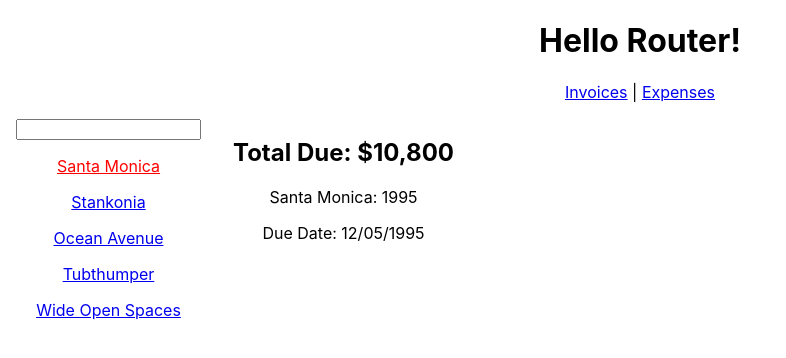
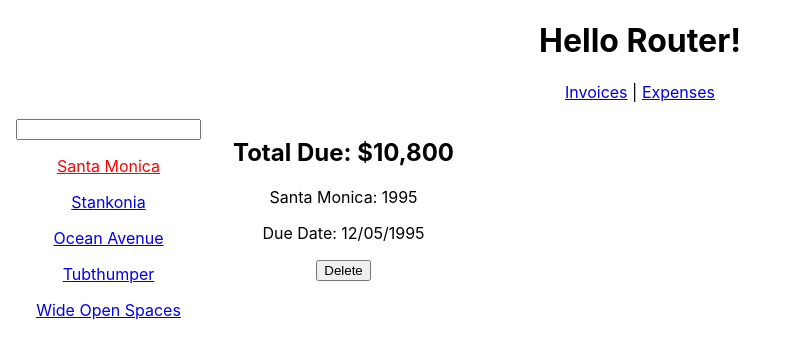
Before and after one commit to hewking/frontendPractice, a React (Create React App) app in the folder router-tutorial/: page /invoices/1995 in a window 1280 px wide. Shown: the top 358 px of the page, without its empty margins (0-786 px from the left). Built offline with nearby package versions, Linux system fonts and the light colour scheme.

Commit message:
feature:  使用useNavigate 通过代码的方式导航

```diff
--- a/router-tutorial/src/data.js
+++ b/router-tutorial/src/data.js
@@ -38,3 +38,7 @@ let invoices = [
   export function getInvoice(number) {
     return invoices.find(invoice => invoice.number === number);
   }
+
+  export function deleteInvoice(number){
+    invoices = invoices.filter(invoice => invoice.number !== number);
+  }
--- a/router-tutorial/src/routes/invoice.jsx
+++ b/router-tutorial/src/routes/invoice.jsx
@@ -1,14 +1,27 @@
-import {useParams} from "react-router-dom";
-import {getInvoice} from "../data.js";
+import { useParams, useNavigate } from "react-router-dom";
+import { getInvoice, deleteInvoice } from "../data.js";
 
-export default function Invoice(){
+export default function Invoice() {
+  let navigate = useNavigate();
   let params = useParams();
   let invoice = getInvoice(parseInt(params.invoiceId, 10));
-    return <mian style={{padding:"1rem"}}>
+  return (
+    <mian style={{ padding: "1rem" }}>
       <h2>Total Due: {invoice.amount}</h2>
       <p>
         {invoice.name}: {invoice.number}
       </p>
       <p>Due Date: {invoice.due}</p>
+      <p>
+        <button
+          onClick={() => {
+            deleteInvoice(invoice.number);
+            navigate("/invoices");
+          }}
+        >
+          Delete
+        </button>
+      </p>
     </mian>
+  );
 }
```
Lines whose indentation alone changed are shown as unchanged.
